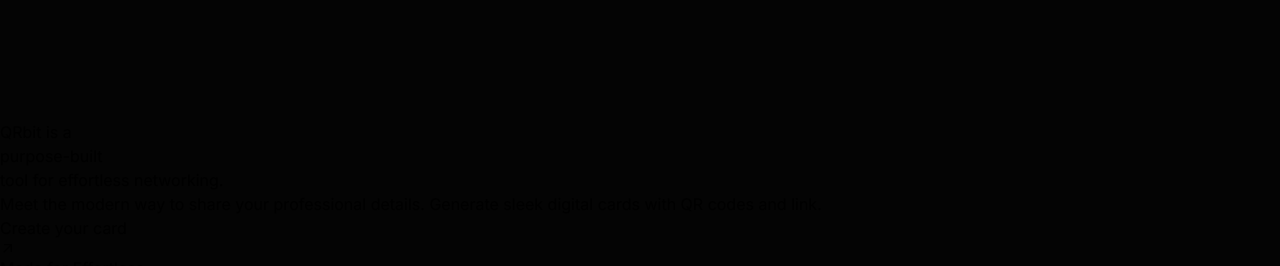
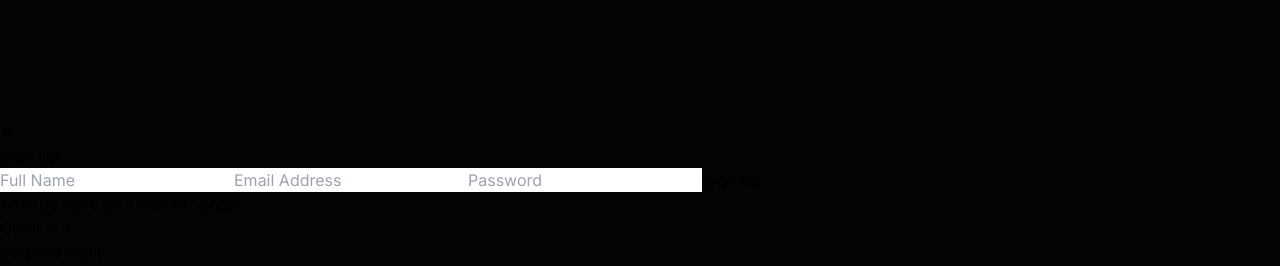
Before and after one commit to i-piiyush/QRbit, a React (Vite) app: page / in a window 1280 px wide. Both pictures are taken after a click on the link "Sign-up". Shown: the top 266 px of the page. Built offline with nearby package versions, Linux system fonts and the light colour scheme.

Commit message:
signup functionality pe kaam

```diff
--- a/src/App.jsx
+++ b/src/App.jsx
@@ -2,17 +2,23 @@
 import Section2 from "./Components/Section2"
 import Section3 from "./Components/Section3"
 import Footer from "./Components/Footer"
+import SignUp from "./Components/SignUp"
 
 function App() {
 
+
   return (
-    <>
-      <Section1 />
+    <div className="overflow-x-hidden">
+ <Section1 />
+
       <Section2 />
       <Section3 />
       <Footer />
 
-    </>
+
+    </div>
+
+
   )
 }
 
--- a/src/Components/Navbar.jsx
+++ b/src/Components/Navbar.jsx
@@ -1,25 +1,20 @@
 import React, { useState, useEffect } from "react";
 import { motion } from "framer-motion";
 
-const Navbar = () => {
+const Navbar = ({ onSignUpClick }) => { // Accept the function as a prop
   const [isVisible, setIsVisible] = useState(false);
   let scrollTimeout;
 
   useEffect(() => {
     const handleScroll = () => {
       setIsVisible(true);
-
-      // Clear the previous timeout if user scrolls again
       clearTimeout(scrollTimeout);
-
-      // Set a timeout to hide navbar after 5 seconds of inactivity
       scrollTimeout = setTimeout(() => {
         setIsVisible(false);
       }, 5000);
     };
 
     window.addEventListener("scroll", handleScroll);
-
     return () => {
       window.removeEventListener("scroll", handleScroll);
       clearTimeout(scrollTimeout);
@@ -28,25 +23,27 @@
 
   return (
     <motion.div
-      className=" fixed bottom-[5%] left-0 w-full flex justify-center items-center  z-50 text-white text-center"
+      className="fixed bottom-[5%] left-0 w-full flex justify-center items-center z-50 text-white text-center"
       initial={{ opacity: 0 }}
       animate={{ opacity: isVisible ? 1 : 0 }}
       transition={{ duration: 0.5 }}
     >
-      <nav className="flex gap-1 bg-green-950/85 rounded-md w-80 h-20 backdrop-blur-md shadow-[7px_7px_59px_11px_rgba(0,0,0,0.5)] p-[5px]">
-        <div className="bg-white h-full w-[25%] rounded-lg flex justify-center items-center text-3xl text-black  font-semibold">
+      <nav className="flex gap-1 bg-green-950/85 rounded-md w-80 h-20 backdrop-blur-md shadow-lg p-[5px]">
+        <div className="bg-white h-full w-[25%] rounded-lg flex justify-center items-center text-3xl text-black font-semibold">
           <h1 className="text-green-400">Qb</h1>.
         </div>
         <div className="border border-green-400/15 hover:border-green-400 transition-all duration-300 h-full w-[25%] rounded-lg flex justify-center items-center text-md text-white font-medium cursor-pointer">
           <a href="#home">Home</a>
         </div>
         <div className="border border-green-400/15 hover:border-green-400 transition-all duration-300 h-full w-[25%] rounded-lg flex justify-center items-center text-md text-white font-medium cursor-pointer">
-          <a  href="#features">Features</a>
+          <a href="#features">Features</a>
         </div>
-
-        <div className="bg-green-400 h-full w-[25%] rounded-lg flex justify-center items-center text-md text-white  font-medium">
-          {" "}
-          <a href="#">Sign-up</a>{" "}
+        {/* Sign-up Button */}
+        <div
+          className="bg-green-400 h-full w-[25%] rounded-lg flex justify-center items-center text-md text-white font-medium cursor-pointer"
+           // Call the function when clicked
+        >
+          <a href="#" onClick={onSignUpClick}>Sign-up</a>
         </div>
       </nav>
     </motion.div>
--- a/src/Components/Section1.jsx
+++ b/src/Components/Section1.jsx
@@ -2,29 +2,42 @@
 import Blob from "./Blob";
 import { MdOutlineArrowOutward } from "react-icons/md";
 import Navbar from "./Navbar";
+import { useState } from "react";
+import SignUp from "./SignUp";
 
 const Section1 = () => {
+
+  const [showSignUp, setShowSignUp] = useState(false);
+
+  const handleSignUpClick = () => {
+    setShowSignUp(true);
+  };
+
+
   return (
     <div className="w-full h-[70vh] px-5 py-10   relative" id="home">
-      <Navbar />
-       <div className="blob -top-[10rem]  h-[500px] w-[500px] -left-[10rem] "></div>
+      <Navbar onSignUpClick={handleSignUpClick} />
+
+      {showSignUp && <SignUp />}
 
 
+      <div className="blob -top-[10rem]  h-[500px] w-[500px] -left-[10rem] "></div>
 
       <div className="text-white w-full h-full  flex justify-center md:items-start md:text-left items-center flex-col gap-3 md:gap-5 2xl:gap-10">
-
         <h1 className="font-bold text-3xl md:text-4xl lg:text-5xl xl:text-7xl md:text-left md:w-[70%] xl:w-[90%] leading-none text-center z-10">
-        QRbit is a <br  className="md:hidden"/>purpose-built <br className="md:hidden xl:block"/> tool for effortless networking.
+          QRbit is a <br className="md:hidden" />
+          purpose-built <br className="md:hidden xl:block" /> tool for
+          effortless networking.
         </h1>
 
         <p className="text-sm xl:text-base tracking-tighter opacity-70 text-center md:text-left md:w-[60%] xl:w-[40%] leading-none 2xl:text-xl">
           Meet the modern way to share your professional details. Generate sleek
           digital cards with QR codes and link.
         </p>
-        <button className="bg-[#ffffff21] rounded-full px-5 py-3 flex gap-3 justify-center items-center  text-sm backdrop-blur-xl 2xl:text-base 2xl:py-5 2xl:px-7 " >Create your card
-        <MdOutlineArrowOutward  />
+        <button className="bg-[#ffffff21] rounded-full px-5 py-3 flex gap-3 justify-center items-center  text-sm backdrop-blur-xl 2xl:text-base 2xl:py-5 2xl:px-7 ">
+          Create your card
+          <MdOutlineArrowOutward />
         </button>
-
       </div>
     </div>
   );
--- /dev/null
+++ b/src/Components/SignUp.jsx
@@ -0,0 +1,53 @@
+import React, { useEffect } from "react";
+
+const SignUp = () => {
+  useEffect(() => {
+    document.body.style.overflow = "hidden";
+    return () => {
+      document.body.style.overflow = "";
+    };
+  }, []);
+
+  return (
+    <div className="fixed top-0 left-0 w-full h-full z-[1000] flex items-center justify-center backdrop-blur-lg">
+     <div className="bg-white rounded-lg p-6 w-[90%] max-w-md shadow-xl relative">
+  {/* Close button */}
+  <div className="flex justify-end items-center  px-3 text-gray-500 text-xl cursor-pointer hover:text-black">
+    ✖
+  </div>
+
+  <h2 className="text-2xl font-semibold text-center mb-4">Sign Up</h2>
+
+  <form className="flex flex-col gap-4">
+    <input
+      type="text"
+      placeholder="Full Name"
+      className="border border-gray-300 p-2 rounded-lg w-full font-light tracking-tight"
+    />
+    <input
+      type="email"
+      placeholder="Email Address"
+      className="border border-gray-300 p-2 rounded-lg w-full font-light tracking-tight"
+    />
+    <input
+      type="password"
+      placeholder="Password"
+      className="border border-gray-300 p-2 rounded-lg w-full font-light tracking-tight"
+    />
+
+    <button className="bg-green-500 text-white p-2 rounded-lg w-full hover:bg-green-600 font-light tracking-tight">
+      Sign Up
+    </button>
+  </form>
+
+  <p className="text-center text-sm text-gray-600 mt-3">
+    Already have an account?{" "}
+    <span className="text-green-500 cursor-pointer hover:underline">Login</span>
+  </p>
+</div>
+
+    </div>
+  );
+};
+
+export default SignUp;
--- a/src/index.css
+++ b/src/index.css
@@ -66,6 +66,13 @@
   backdrop-filter: blur(20px);
 }
 @media (max-width: 425px) {
+  :root {
+    overflow-x: hidden;
+    width: 100%;
+    min-height: 100vh;
+    scroll-behavior: smooth;
+
+  }
   .animatedCard{
     display: none;
   }
```
